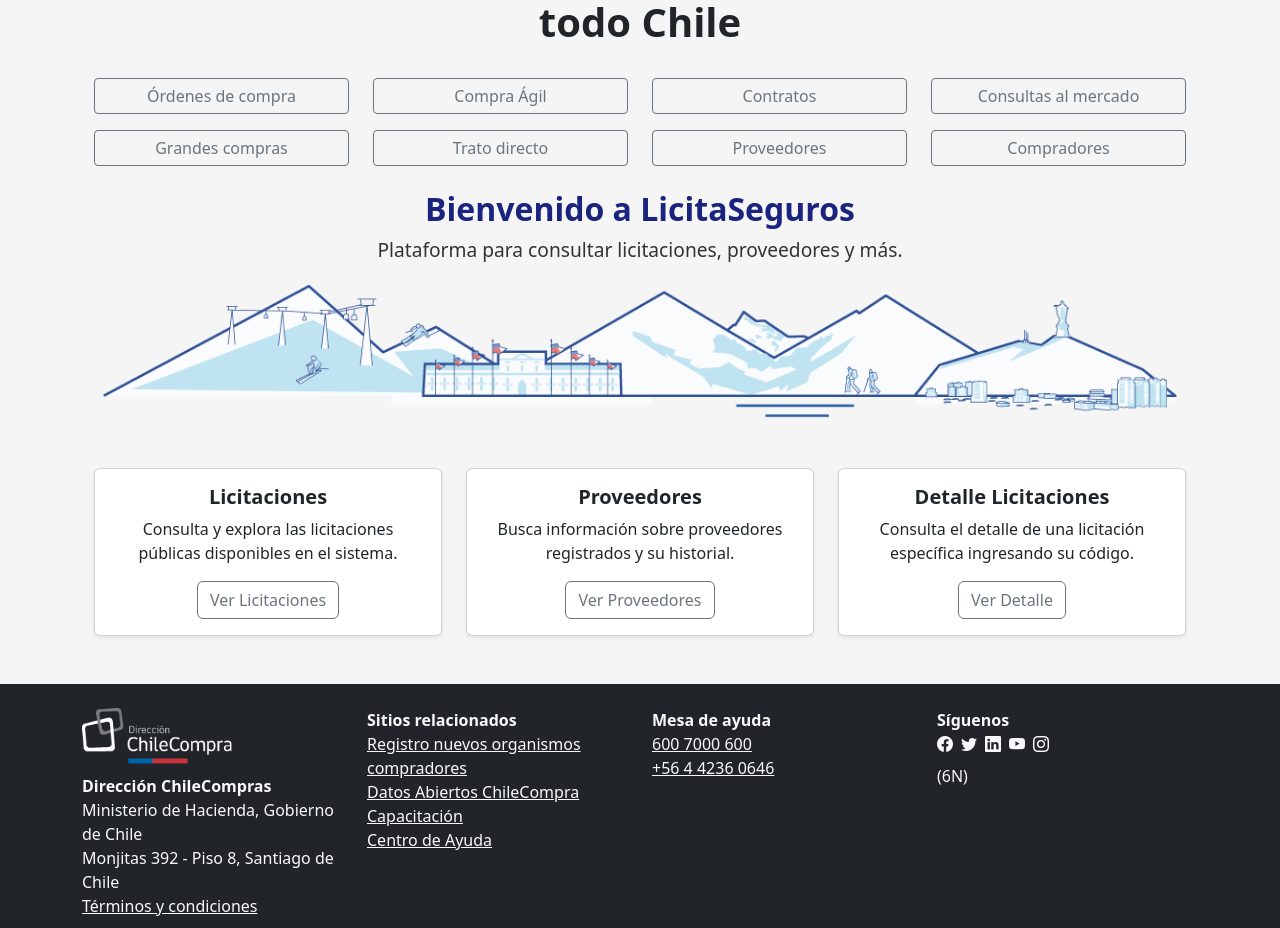
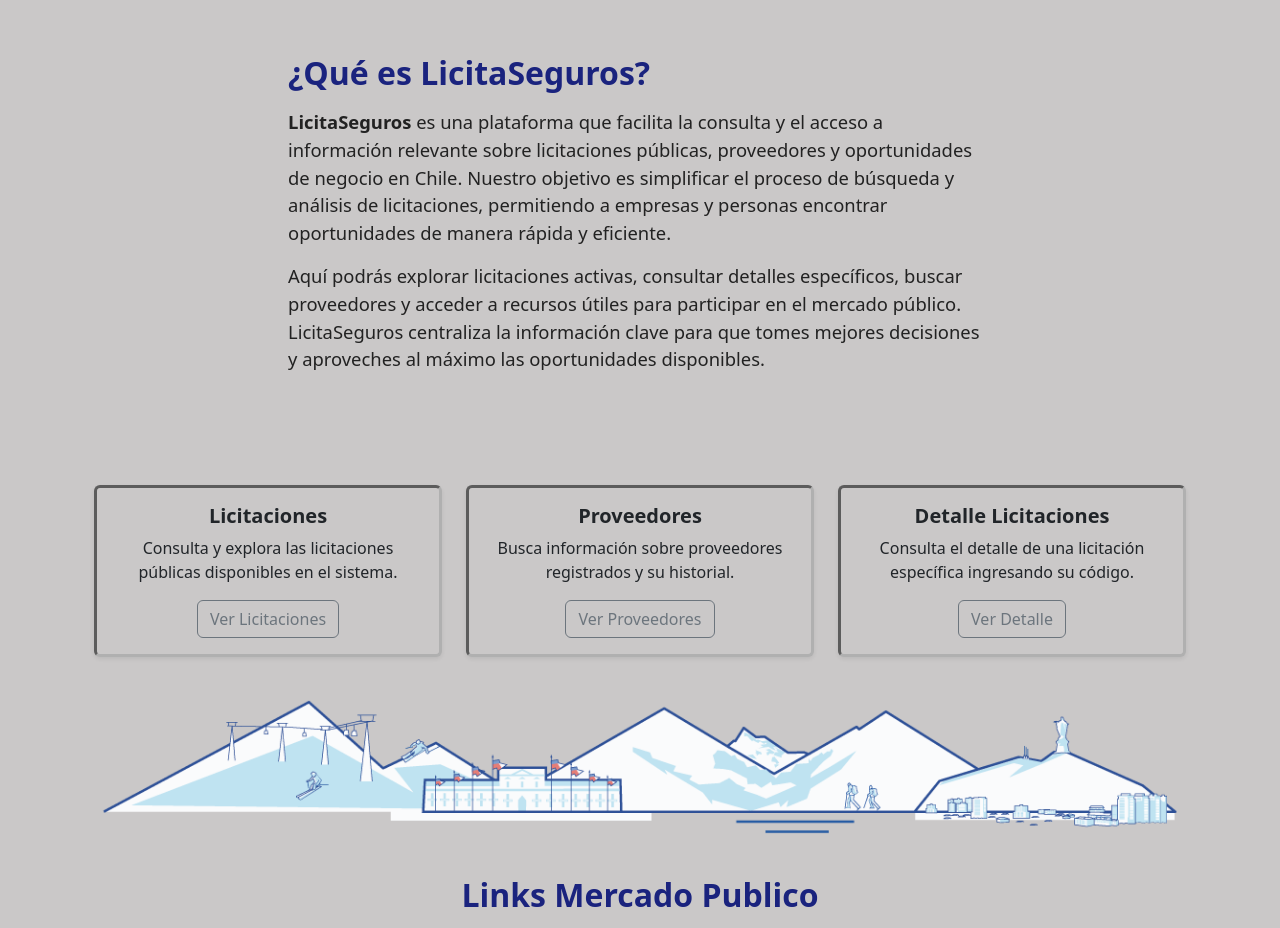
Before and after one commit to IFietser/Examen-FrontEnd, a React (Vite) app: page / in a window 1280 px wide. Shown: the part 198-1126 px from the top of the page. Built offline with nearby package versions, Linux system fonts and the light colour scheme.

Commit message:
Termino de home y css en footer|NavBar

```diff
--- a/src/components/Footer.jsx
+++ b/src/components/Footer.jsx
@@ -6,29 +6,18 @@
 
 const Footer = () => {
   return (
-    <footer className="bg-dark text-light py-4 mt-auto">
+    <footer className="footer-navbar-style py-4 mt-auto">
       <Container>
         <Row>
-          <Col md={3} className="mb-3">
-            <img
-              src={Logo}
-              alt=""
-              style={{ width: "150px", marginBottom: "10px" }}
-              className="img-fluid"
-            />
+          <Col md={3} className="mb-3 d-flex flex-column align-items-start">
+            <img src={Logo} alt="Logo Chile" className="footer-logo mb-2" />
             <div>
-              <strong>Dirección ChileCompras</strong>
+              <strong>Dirección LicitaSeguros </strong>
               <br />
               Ministerio de Hacienda, Gobierno de Chile
               <br />
-              Monjitas 392 - Piso 8, Santiago de Chile
+              Av. Innovación 1234, Oficina 801, Santiago Centro
               <br />
-              <a
-                href="https://www.chilecompra.cl/terminos-y-condiciones-de-uso/"
-                className="text-light text-decoration-underline"
-              >
-                Términos y condiciones
-              </a>
             </div>
           </Col>
           <Col md={3} className="mb-3">
@@ -37,7 +26,7 @@
               <li>
                 <a
                   href="https://comprador.mercadopublico.cl/registrarme"
-                  className="text-light text-decoration-underline"
+                  className="footer-link"
                 >
                   Registro nuevos organismos compradores
                 </a>
@@ -45,7 +34,7 @@
               <li>
                 <a
                   href="https://datos-abiertos.chilecompra.cl/"
-                  className="text-light text-decoration-underline"
+                  className="footer-link"
                 >
                   Datos Abiertos ChileCompra
                 </a>
@@ -53,7 +42,7 @@
               <li>
                 <a
                   href="https://capacitacion.chilecompra.cl/"
-                  className="text-light text-decoration-underline"
+                  className="footer-link"
                 >
                   Capacitación
                 </a>
@@ -61,9 +50,17 @@
               <li>
                 <a
                   href="https://ayuda.mercadopublico.cl/"
-                  className="text-light text-decoration-underline"
+                  className="footer-link"
                 >
                   Centro de Ayuda
+                </a>
+              </li>
+              <li>
+                <a
+                  href="https://www.chilecompra.cl/terminos-y-condiciones-de-uso/"
+                  className="footer-link"
+                >
+                  Términos y condiciones
                 </a>
               </li>
             </ul>
@@ -71,17 +68,11 @@
           <Col md={3} className="mb-3">
             <strong>Mesa de ayuda</strong>
             <div>
-              <a
-                href="tel:6007000600"
-                className="text-light text-decoration-underline"
-              >
+              <a href="tel:6007000600" className="footer-link">
                 600 7000 600
               </a>
               <br />
-              <a
-                href="tel:+56442360646"
-                className="text-light text-decoration-underline"
-              >
+              <a href="tel:+56442360646" className="footer-link">
                 +56 4 4236 0646
               </a>
             </div>
@@ -91,28 +82,28 @@
             <div className="mb-2">
               <a
                 href="https://web.facebook.com/people/ChileCompra/100064656435287/?_rdc=1&_rdr#"
-                className="text-light me-2"
+                className="footer-link me-2"
               >
                 <i className="bi bi-facebook"></i>
               </a>
-              <a href="https://x.com/chilecompra" className="text-light me-2">
+              <a href="https://x.com/chilecompra" className="footer-link me-2">
                 <i className="bi bi-twitter"></i>
               </a>
               <a
-                href="linkedin.com/company/chilecompra?originalSubdomain=cl"
-                className="text-light me-2"
+                href="https://linkedin.com/company/chilecompra?originalSubdomain=cl"
+                className="footer-link me-2"
               >
                 <i className="bi bi-linkedin"></i>
               </a>
               <a
                 href="https://www.youtube.com/user/chilecompratv"
-                className="text-light me-2"
+                className="footer-link me-2"
               >
                 <i className="bi bi-youtube"></i>
               </a>
               <a
                 href="https://www.instagram.com/chilecompra/"
-                className="text-light"
+                className="footer-link"
               >
                 <i className="bi bi-instagram"></i>
               </a>
--- a/src/components/css/Footer.css
+++ b/src/components/css/Footer.css
@@ -0,0 +1,30 @@
+.footer-navbar-style {
+  background-color: #cac8c8;
+  color: black;
+}
+
+.footer-logo {
+  height: 50px;
+  width: auto;
+  background-color: #212529;
+  object-fit: contain;
+  border-radius: 8px;
+  padding: 8px;
+  box-shadow: 0 0 6px rgba(0, 0, 0, 0.15);
+}
+
+.footer-link {
+  color: black !important;
+  text-decoration: underline;
+  border-radius: 6px;
+  padding: 2px 6px;
+  transition: background 0.2s, color 0.2s;
+  display: inline-block;
+}
+
+.footer-link:hover,
+.footer-link:focus {
+  background: #212529;
+  color: #fff !important;
+  text-decoration: none;
+}
--- a/src/components/css/Home.css
+++ b/src/components/css/Home.css
@@ -1,10 +1,13 @@
 body {
-  background-color: whitesmoke;
+  background-color: #cac8c8;
 }
 
 .home-title {
   font-weight: bold;
   color: #212529;
+  margin-top: 2.5rem; /* Más espacio arriba del h2 */
+  margin-bottom: 1.5rem;
+  font-size: 1.35rem;
 }
 
 .home-btn {
@@ -35,3 +38,43 @@
 .home-card-title {
   font-weight: bold;
 }
+.card {
+  background-color: #cac8c8;
+  border-style: inset;
+  border-width: 3px;
+  border-color: #b0b0b0;
+}
+.home-img {
+  margin: 2.5rem 0 2.5rem 0; /* Más espacio arriba y abajo de la imagen */
+}
+
+.info-title {
+  color: #1a237e;
+  font-weight: bold;
+  margin-bottom: 1rem;
+  font-size: 2rem;
+}
+
+.info-desc {
+  font-size: 1.15rem;
+  color: #222;
+}
+
+.info-btn {
+  display: inline-block;
+  border: 1.5px solid #1565c0;
+  color: #1565c0;
+  padding: 0.75rem 2.5rem;
+  border-radius: 4px;
+  font-weight: 500;
+  text-decoration: none;
+  margin-top: 1.5rem;
+  font-size: 1.1rem;
+  transition: background 0.2s, color 0.2s;
+}
+
+.info-btn:hover,
+.info-btn:focus {
+  color: #1a237e;
+  color: #fff;
+}
--- a/src/components/css/NavBar.css
+++ b/src/components/css/NavBar.css
@@ -1,4 +1,5 @@
 .navbar-nav .nav-link {
+  background-color: #cac8c8;
   color: #212529 !important; /* Texto oscuro */
   font-weight: normal;
   font-size: 1.15rem;
@@ -10,8 +11,8 @@
 .navbar-nav .nav-link.active,
 .navbar-nav .nav-link:focus,
 .navbar-nav .nav-link:hover {
-  background: #212529; /* Fondo azul al pasar el mouse o activo */
-  color: #fff !important; /* Texto blanco */
+  background: #212529;
+  color: #cac8c8 !important; /* Texto blanco */
 }
 .navbar-logo {
   height: 50px;
@@ -29,13 +30,14 @@
   font-weight: bold;
   color: black;
 }
-
-.navbar-link {
-  font-size: 1.2rem;
-  color: #212529 !important;
-  font-weight: bold;
-  font-style: italic;
-  padding: 0.5rem 1.2rem;
+.navbar-nav .nav-link.active,
+.navbar-nav .nav-link:focus,
+.navbar-nav .nav-link:hover {
+  background: #212529;
+  color: #cac8c8; /* Texto blanco */
+}
+.navbar-toggler {
+  background-color: #212529 !important;
+  padding: 2px 6px;
   border-radius: 8px;
-  transition: background 0.2s, color 0.2s;
 }
--- a/src/components/pages/Home.jsx
+++ b/src/components/pages/Home.jsx
@@ -6,12 +6,93 @@
   return (
     <Container className="py-5">
       <Row className="justify-content-center my-4">
-        <Col xs={12} className="text-center mb-4">
-          <h1 className="home-title">
-            Encuentra hasta 4930 oportunidades de negocio en todo Chile
-          </h1>
+        <Col xs={12} className="text-center">
+          <h1 className="home-subtitle">Bienvenido a LicitaSeguros</h1>
+        </Col>
+        {/* INFORMACION LICITASEGUROS */}
+        <Row className="justify-content-center my-5">
+          <Col md={8} sm={12}>
+            <h2 className="info-title">¿Qué es LicitaSeguros?</h2>
+            <p className="info-desc">
+              <b>LicitaSeguros</b> es una plataforma que facilita la consulta y
+              el acceso a información relevante sobre licitaciones públicas,
+              proveedores y oportunidades de negocio en Chile. Nuestro objetivo
+              es simplificar el proceso de búsqueda y análisis de licitaciones,
+              permitiendo a empresas y personas encontrar oportunidades de
+              manera rápida y eficiente.
+            </p>
+            <p className="info-desc">
+              Aquí podrás explorar licitaciones activas, consultar detalles
+              específicos, buscar proveedores y acceder a recursos útiles para
+              participar en el mercado público. LicitaSeguros centraliza la
+              información clave para que tomes mejores decisiones y aproveches
+              al máximo las oportunidades disponibles.
+            </p>
+          </Col>
+        </Row>
+      </Row>
+      <Row className="g-4 mt-2">
+        <Col md={4} sm={12}>
+          <Card className="h-100 shadow-sm">
+            <Card.Body className="d-flex flex-column align-items-center">
+              <Card.Title className="home-card-title">Licitaciones</Card.Title>
+              <Card.Text className="text-center">
+                Consulta y explora las licitaciones públicas disponibles en el
+                sistema.
+              </Card.Text>
+              <Button
+                variant="outline-secondary"
+                href="/licitaciones"
+                className="mt-auto"
+              >
+                Ver Licitaciones
+              </Button>
+            </Card.Body>
+          </Card>
+        </Col>
+        <Col md={4} sm={12}>
+          <Card className="h-100 shadow-sm">
+            <Card.Body className="d-flex flex-column align-items-center">
+              <Card.Title className="home-card-title">Proveedores</Card.Title>
+              <Card.Text className="text-center">
+                Busca información sobre proveedores registrados y su historial.
+              </Card.Text>
+              <Button
+                variant="outline-secondary"
+                href="/proveedores"
+                className="mt-auto"
+              >
+                Ver Proveedores
+              </Button>
+            </Card.Body>
+          </Card>
+        </Col>
+        <Col md={4} sm={12}>
+          <Card className="h-100 shadow-sm">
+            <Card.Body className="d-flex flex-column align-items-center">
+              <Card.Title className="home-card-title">
+                Detalle Licitaciones
+              </Card.Title>
+              <Card.Text className="text-center">
+                Consulta el detalle de una licitación específica ingresando su
+                código.
+              </Card.Text>
+              <Button
+                variant="outline-secondary"
+                href="/detallelicitaciones"
+                className="mt-auto"
+              >
+                Ver Detalle
+              </Button>
+            </Card.Body>
+          </Card>
+        </Col>
+      </Row>
+      <Col xs={12} className="text-center">
+        <img src={Region} alt="img" className="home-img" />
       </Col>
       {/* Primera fila de 4 botones */}
+      <h2 className="info-title text-center">Links Mercado Publico</h2>
       <Col xs={12}>
         <Row className="justify-content-center mb-2">
           <Col xs={6} sm={3} md={3} className="mb-2 d-flex">
@@ -125,71 +206,6 @@
           </Col>
         </Row>
       </Col>
-        <Col xs={12} className="text-center">
-          <h2 className="home-subtitle">Bienvenido a LicitaSeguros</h2>
-          <p className="home-desc">
-            Plataforma para consultar licitaciones, proveedores y más.
-          </p>
-          <img src={Region} alt="img" className="home-img" />
-        </Col>
-      </Row>
-      <Row className="g-4 mt-2">
-        <Col md={4} sm={12}>
-          <Card className="h-100 shadow-sm">
-            <Card.Body className="d-flex flex-column align-items-center">
-              <Card.Title className="home-card-title">Licitaciones</Card.Title>
-              <Card.Text className="text-center">
-                Consulta y explora las licitaciones públicas disponibles en el
-                sistema.
-              </Card.Text>
-              <Button
-                variant="outline-secondary"
-                href="/licitaciones"
-                className="mt-auto"
-              >
-                Ver Licitaciones
-              </Button>
-            </Card.Body>
-          </Card>
-        </Col>
-        <Col md={4} sm={12}>
-          <Card className="h-100 shadow-sm">
-            <Card.Body className="d-flex flex-column align-items-center">
-              <Card.Title className="home-card-title">Proveedores</Card.Title>
-              <Card.Text className="text-center">
-                Busca información sobre proveedores registrados y su historial.
-              </Card.Text>
-              <Button
-                variant="outline-secondary"
-                href="/proveedores"
-                className="mt-auto"
-              >
-                Ver Proveedores
-              </Button>
-            </Card.Body>
-          </Card>
-        </Col>
-        <Col md={4} sm={12}>
-          <Card className="h-100 shadow-sm">
-            <Card.Body className="d-flex flex-column align-items-center">
-              <Card.Title className="home-card-title">
-                Detalle Licitaciones
-              </Card.Title>
-              <Card.Text className="text-center">
-                Consulta el detalle de una licitación específica ingresando su
-                código.
-              </Card.Text>
-              <Button
-                variant="outline-secondary"
-                href="/detallelicitaciones"
-                className="mt-auto"
-              >
-                Ver Detalle
-              </Button>
-            </Card.Body>
-          </Card>
-        </Col>
-      </Row>
     </Container>
   );
 };
```
Lines whose indentation alone changed are shown as unchanged.
